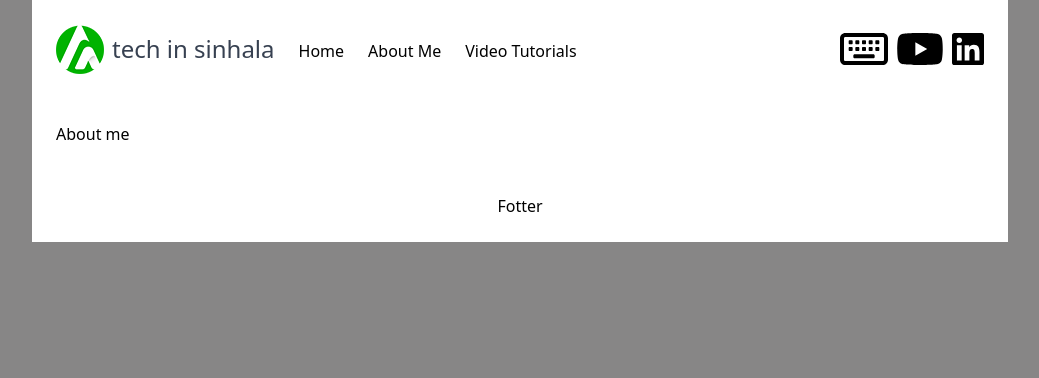
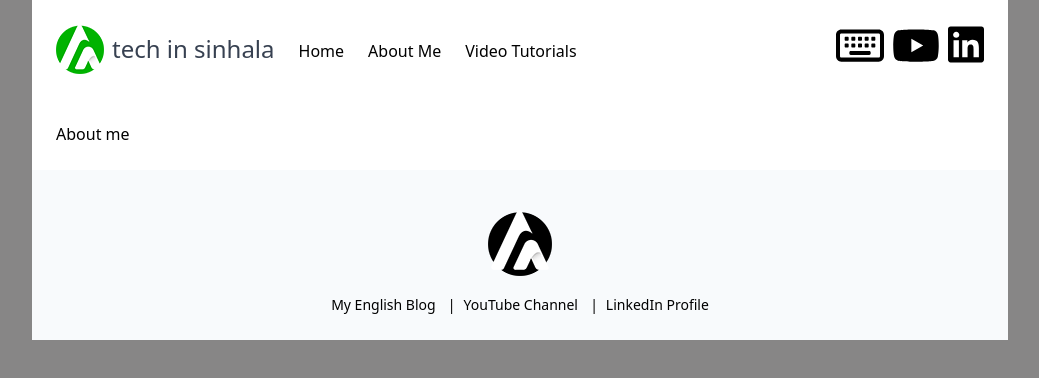
Before and after one commit to fiqriismail/techinsinhala, a Gatsby site: page /about in a window 1280 px wide. Shown: the whole page, without its empty margins (120-1159 px from the left). Built offline with nearby package versions, Linux system fonts and the light colour scheme; Gatsby itself is replaced by a stand-in of ours.

Commit message:
LAYOUT: Home page layout completed - v1

```diff
--- a/src/components/layout/Footer.js
+++ b/src/components/layout/Footer.js
@@ -1,10 +1,42 @@
 import React from "react"
+
+import BlackLogo from "../../images/logo-black.png"
 
 const Footer = () => {
   return (
-    <footer className="continer bg-white p-6 text-center">
-      <div>Fotter</div>
-    </footer>
+    <section id="footer">
+      <div className="grid justify-items-center bg-slate-50 p-6">
+        <img src={BlackLogo} className="p-4" alt="Black Logo" />
+        <div>
+          <a
+            href="https://askfiqri.com"
+            className="text-sm mx-2 hover:text-mainGreen"
+            target="_blank"
+            rel="noreferrer"
+          >
+            My English Blog
+          </a>{" "}
+          <span className="text-sm">|</span>
+          <a
+            href="https://youtube.com/c/askfiqri"
+            className="text-sm mx-2 hover:text-mainGreen"
+            target="_blank"
+            rel="noreferrer"
+          >
+            YouTube Channel
+          </a>{" "}
+          <span className="text-sm">|</span>
+          <a
+            href="https://linkedin.com/in/fiqriismail"
+            className="text-sm mx-2 hover:text-mainGreen"
+            target="_blank"
+            rel="noreferrer"
+          >
+            LinkedIn Profile
+          </a>
+        </div>
+      </div>
+    </section>
   )
 }
 
--- a/src/components/layout/Hero.js
+++ b/src/components/layout/Hero.js
@@ -7,8 +7,10 @@ const Hero = () => {
     <section id="hero">
       <div className="container flex flex-col-reverse mx-auto items-center px-6 bg-gray-100 justify-between md:flex-row">
         <div className="flex-row text-center md:text-left">
-          <h1 className="text-3xl mt-5  md:text-5xl">සිංහලෙන් ටෙක් ඉගෙන ගමු</h1>
-          <h3 className="md:text-2xl mt-2 text-gray-600">
+          <h1 className="text-3xl mt-5 font-bold md:text-5xl text-gray-800">
+            සිංහලෙන් ටෙක් ඉගෙන ගමු
+          </h1>
+          <h3 className="md:text-2xl mt-2 text-gray-600 font-light">
             C#, ASP.NET, ReactJS, WebAPI වගේ දේවල් සිංහලෙන් මෙතන ලියල තියන එක
             තමයි මගේ ප්‍රධාන අරමුණ.
           </h3>
--- a/src/components/layout/MainMenu.js
+++ b/src/components/layout/MainMenu.js
@@ -33,9 +33,23 @@ const MainMenu = () => {
             </div>
           </div>
           <div className="hidden md:flex space-x-2">
-            <img src={FABlog} alt="" className="w-12 fill-mainGreen" />
-            <img src={FAYouTube} alt="" className="w-12" />
-            <img src={FALinkedIn} alt="" className="w-8" />
+            <a href="https://askfiqri.com" target="_blank" rel="noreferrer">
+              <img src={FABlog} alt="" className="w-12" />
+            </a>
+            <a
+              href="https://youtube.com/c/askfiqri"
+              target="_blank"
+              rel="noreferrer"
+            >
+              <img src={FAYouTube} alt="" className="w-12" />
+            </a>
+            <a
+              href="https://linkedin.com/in/fiqriismail"
+              target="_blank"
+              rel="noreferrer"
+            >
+              <img src={FALinkedIn} alt="" className="w-9" />
+            </a>
           </div>
         </div>
       </nav>
--- a/src/pages/index.js
+++ b/src/pages/index.js
@@ -14,7 +14,9 @@ const BlogPage = ({ data }) => {
       <MainMenu />
       <Hero />
       <BodySection>
-        <h1 className="text-4xl mx-2 mb-4 text-gray-700">අලුත්ම ලිපි</h1>
+        <h1 className="text-4xl mx-2 mb-4 text-gray-700 font-light">
+          අලුත්ම ලිපි
+        </h1>
         <div className="grid grid-cols-1 md:grid-cols-4">
           {data.allMdx.nodes.map(node => (
             <BlogPost
```
